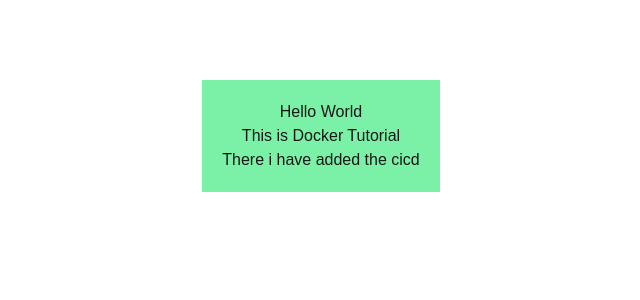
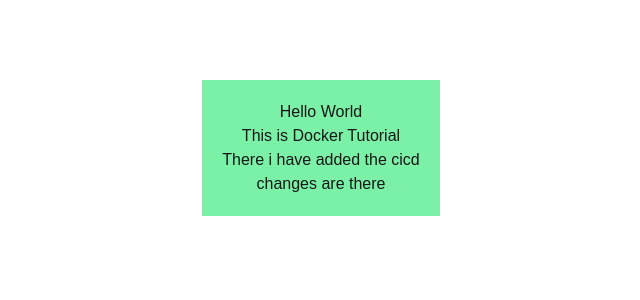
Before and after one commit to botlabBiplav/DockerExample, a Next.js app: page / in a window 1280 px wide. Shown: the top 300 px of the page, without its empty margins (319-959 px from the left). Built offline with nearby package versions, Linux system fonts and the light colour scheme.

Commit message:
changes in dev

```diff
--- a/src/app/page.js
+++ b/src/app/page.js
@@ -7,6 +7,7 @@
         <h4>Hello World</h4>
       <h1>This is Docker Tutorial </h1>
       <h2>There i have added the cicd</h2>
+      <h4>changes are there </h4>
       </div>
 
     </div>
```
